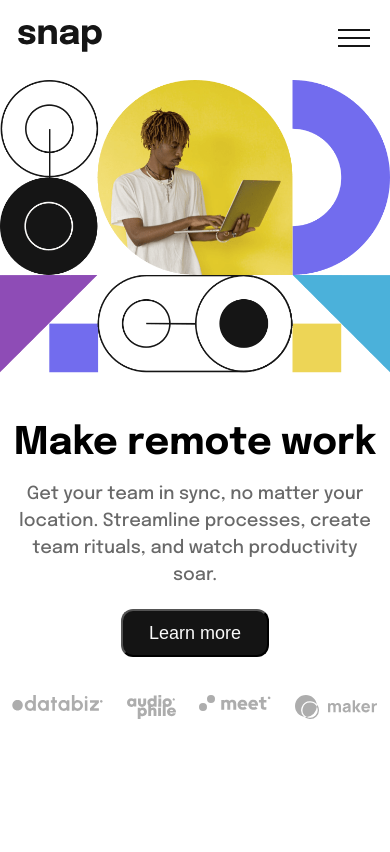
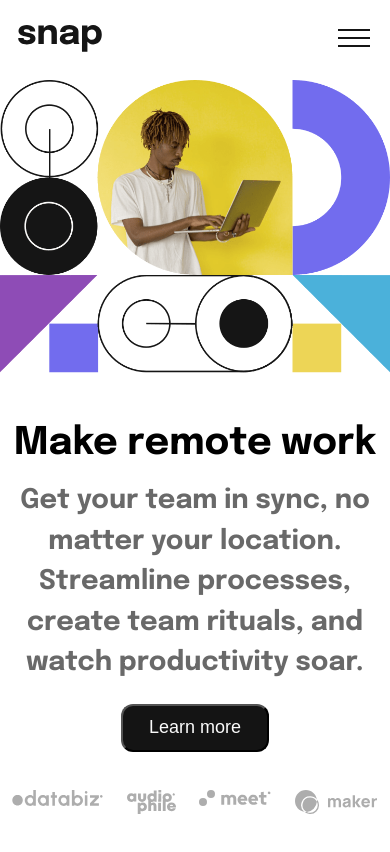
Before and after one commit to chan-cheahang/cognizant-solution, a React (Vite) app: page / in a window 390 px wide. Built offline with nearby package versions, Linux system fonts and the light colour scheme.

Commit message:
style(main): changed subheading tag from p to h2

```diff
--- a/src/App.css
+++ b/src/App.css
@@ -41,7 +41,7 @@ body {
   line-height: 1;
 }
 
-.banner__content p {
+.banner__content h2 {
   width: 418px;
   color: var(--colorTextGray);
   line-height: 1.5;
@@ -95,7 +95,7 @@ body {
     height: 428px;
   }
 
-  .banner__content p {
+  .banner__content h2 {
     width: 372px;
   }
 
@@ -129,7 +129,7 @@ body {
     margin-bottom: 0;
   }
 
-  .banner__content p {
+  .banner__content h2 {
     width: 100%;
     margin: 18px 0px 0px 0px;
     text-align: center;
--- a/src/App.jsx
+++ b/src/App.jsx
@@ -10,8 +10,8 @@ function App() {
         <div className="banner__container">
           <div className="banner__content">
             <h1>Make remote work</h1>
-            <p>Get your team in sync, no matter your location. Streamline processes,
-              create team rituals, and watch productivity soar.</p>
+            <h2>Get your team in sync, no matter your location. Streamline processes,
+              create team rituals, and watch productivity soar.</h2>
 
             <a href="#" tabindex='7'>
               <button>Learn more</button>
```
